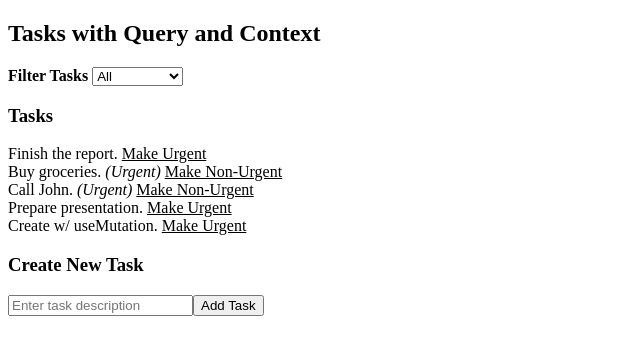
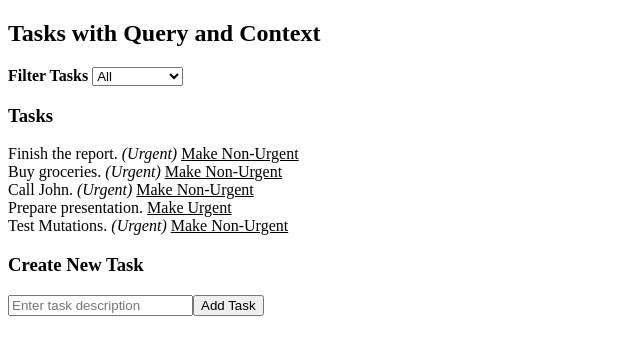
Before and after one commit to serhatprogramming/taskmanager-query-context, a JavaScript app: page / in a window 1280 px wide. Shown: the top 354 px of the page, without its empty margins (0-640 px from the left). Built offline with nearby package versions, Linux system fonts and the light colour scheme; data requests are answered from the project's data file.

Commit message:
update mutation added.

```diff
--- a/db.json
+++ b/db.json
@@ -3,7 +3,7 @@
     {
       "id": 1,
       "description": "Finish the report",
-      "urgent": false
+      "urgent": true
     },
     {
       "id": 2,
@@ -21,8 +21,8 @@
       "urgent": false
     },
     {
-      "description": "Create w/ useMutation",
-      "urgent": false,
+      "description": "Test Mutations",
+      "urgent": true,
       "id": 5
     }
   ]
--- a/src/components/Task.js
+++ b/src/components/Task.js
@@ -1,6 +1,18 @@
+import { useQueryClient, useMutation } from "@tanstack/react-query";
+import { updateTask } from "../services/api";
+
 const Task = ({ task }) => {
+  const queryClient = useQueryClient();
+
+  const updateTaskMutation = useMutation(
+    (updatedTask) => updateTask(task.id, updatedTask),
+    {
+      onSuccess: () => queryClient.invalidateQueries("tasks"),
+    }
+  );
+
   const handleToggleUrgent = () => {
-    console.log("ToggleUrgent");
+    updateTaskMutation.mutate({ ...task, urgent: !task.urgent });
   };
 
   return (
```
